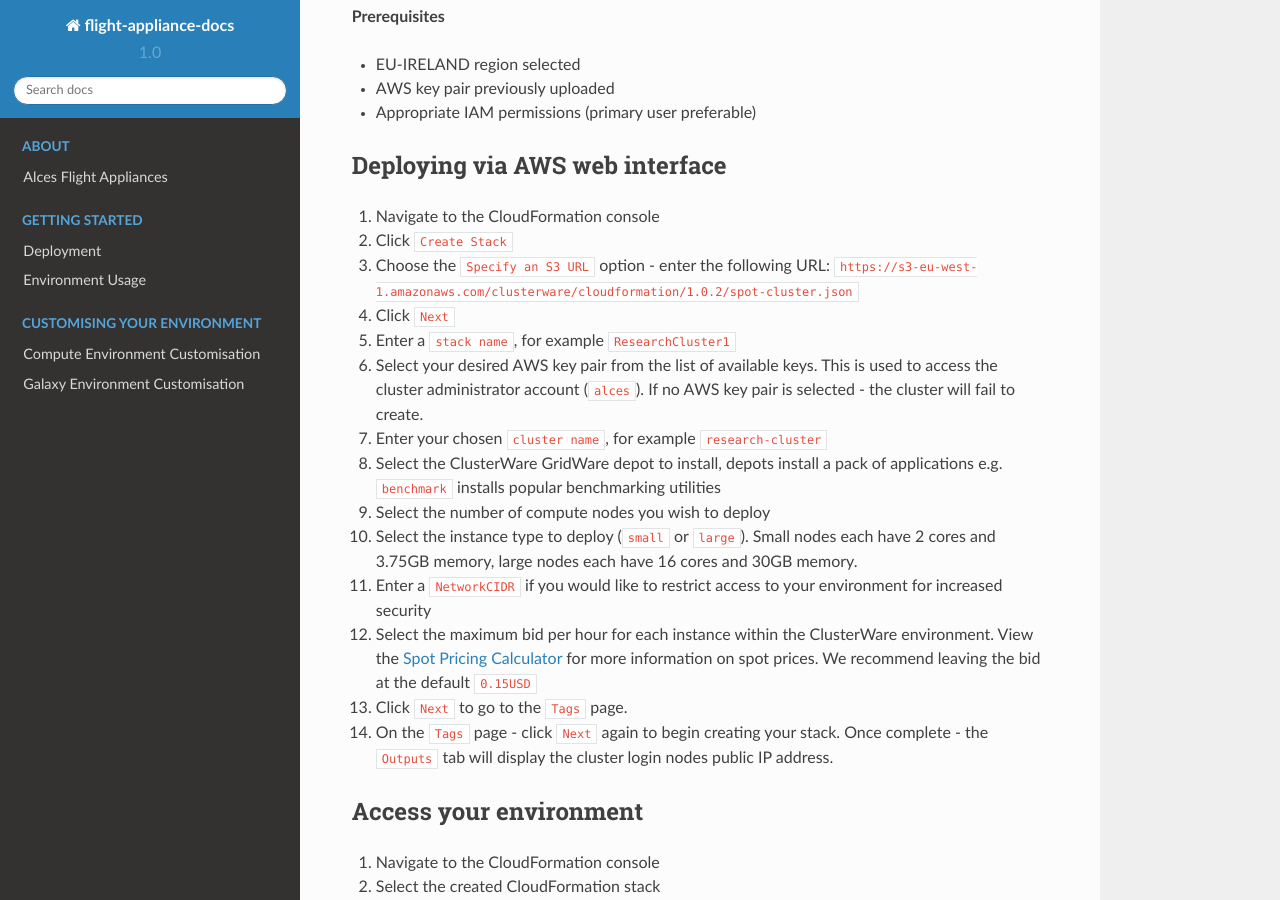
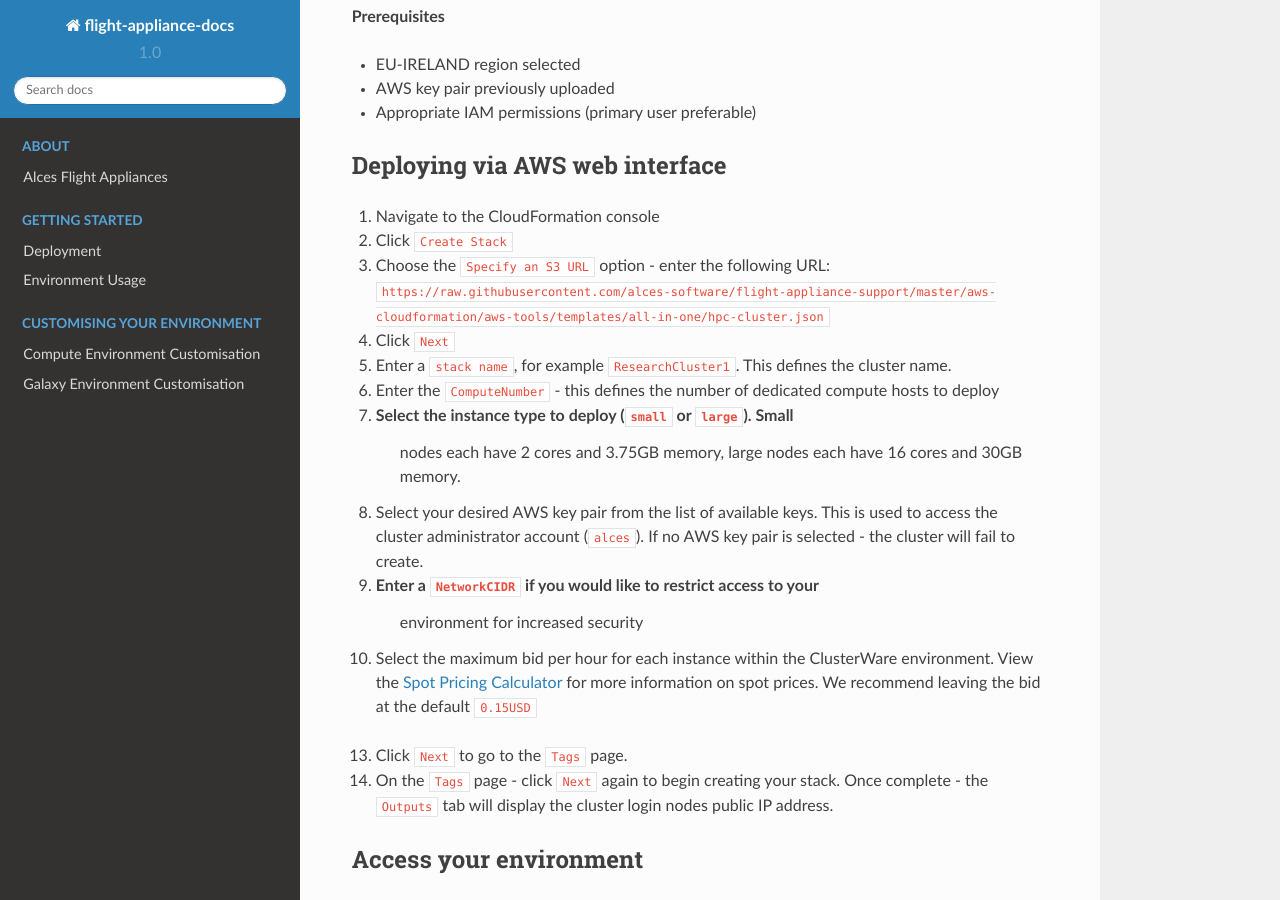
Before and after one commit to alces-software/flight-appliance-docs, a Sphinx documentation site: the page built from docs/source/getting-started/deployment/aws/hpc/cfn-deploy-sge-spot-cluster.rst, in a window 1280 px wide and 900 px high, scrolled down 312 px. Built offline with Sphinx 7.4.7 and the Read the Docs theme 2.0.0, drawn with Linux system fonts in a browser that asks for light colours.

Commit message:
Updated guides for latest AMIs and templates

```diff
--- a/docs/source/getting-started/deployment/aws/hpc/cfn-deploy-sge-spot-cluster.rst
+++ b/docs/source/getting-started/deployment/aws/hpc/cfn-deploy-sge-spot-cluster.rst
@@ -21,24 +21,20 @@
 1.  Navigate to the CloudFormation console
 2.  Click ``Create Stack``
 3.  Choose the ``Specify an S3 URL`` option - enter the following URL:
-    ``https://s3-eu-west-1.amazonaws.com/clusterware/cloudformation/1.0.2/spot-cluster.json``
+    ``https://raw.githubusercontent.com/alces-software/flight-appliance-support/master/aws-cloudformation/aws-tools/templates/all-in-one/hpc-cluster.json``
 4.  Click ``Next``
-5.  Enter a ``stack name``, for example ``ResearchCluster1``
-6.  Select your desired AWS key pair from the list of available keys.
+5.  Enter a ``stack name``, for example ``ResearchCluster1``. This defines the cluster name.
+6.  Enter the ``ComputeNumber`` - this defines the number of dedicated compute hosts to deploy
+7. Select the instance type to deploy (``small`` or ``large``). Small
+    nodes each have 2 cores and 3.75GB memory, large nodes each have 16
+    cores and 30GB memory.
+8.  Select your desired AWS key pair from the list of available keys.
     This is used to access the cluster administrator account
     (``alces``). If no AWS key pair is selected - the cluster will fail
     to create.
-7.  Enter your chosen ``cluster name``, for example ``research-cluster``
-8.  Select the ClusterWare GridWare depot to install, depots install a
-    pack of applications e.g. ``benchmark`` installs popular
-    benchmarking utilities
-9.  Select the number of compute nodes you wish to deploy
-10. Select the instance type to deploy (``small`` or ``large``). Small
-    nodes each have 2 cores and 3.75GB memory, large nodes each have 16
-    cores and 30GB memory.
-11. Enter a ``NetworkCIDR`` if you would like to restrict access to your
+9. Enter a ``NetworkCIDR`` if you would like to restrict access to your
     environment for increased security
-12. Select the maximum bid per hour for each instance within the
+10. Select the maximum bid per hour for each instance within the
     ClusterWare environment. View the `Spot Pricing
     Calculator <https://eu-west-1.console.aws.amazon.com/ec2spot/home?region=eu-west-1#>`__
     for more information on spot prices. We recommend leaving the bid at
```
Also changed, not shown: docs/source/getting-started/deployment/aws/hpc/cfn-deploy-3-node-sge-cluster.rst (deleted, +0 -66 lines).
